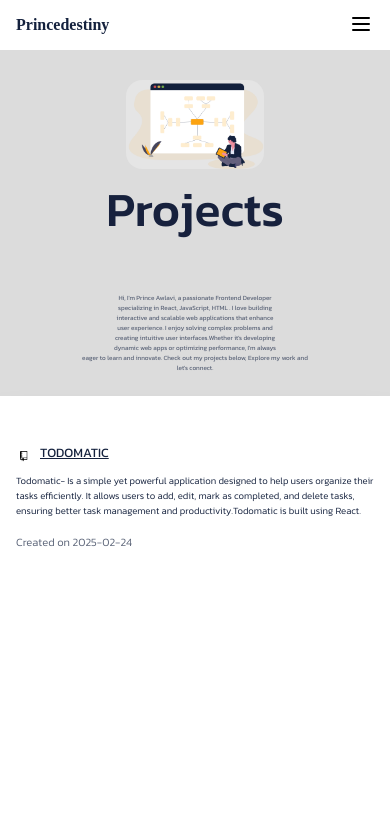
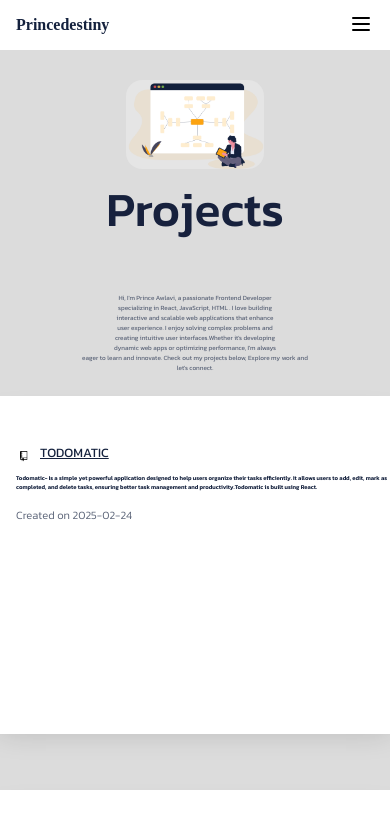
Before and after one commit to Dasonchris/react-portfolio, a React (Vite) app: page /projects in a window 390 px wide. Shown: the top 840 px of the page. Built offline with nearby package versions, Linux system fonts and the light colour scheme; a web font is replaced by a local one.

Commit message:
change the style for the project page

```diff
--- a/src/Pages/Education/Education.css
+++ b/src/Pages/Education/Education.css
@@ -101,15 +101,16 @@
 
     .education-container .img1 img{
         width: 40vh;
-        height: 40vh;
+        height: 30vh;
         margin-bottom: 2rem;
         margin-top: 2rem;
+        /* text-align: center; */
 
     }
 
     .card{
-        height: 50vh;
-        /* width: 50vh; */
+        /* height: 50vh; */
+        width: 40vh;
         border-radius: 0.5rem;
     }
 
--- a/src/Pages/Projects/Project.css
+++ b/src/Pages/Projects/Project.css
@@ -192,7 +192,7 @@
 
 
     .card-section .card{
-        height: 60vh;
+        /* height: 60vh; */
         width: 50vh;
         border-radius: 0rem;
         margin-bottom: 1.5rem;
@@ -216,8 +216,8 @@
 
 
     .card-section .title-description{
-
-        font-size: 0.6rem;
+        font-weight: 600;
+        font-size: 0.37rem;
         margin-bottom: 1rem;
     }
 
```
